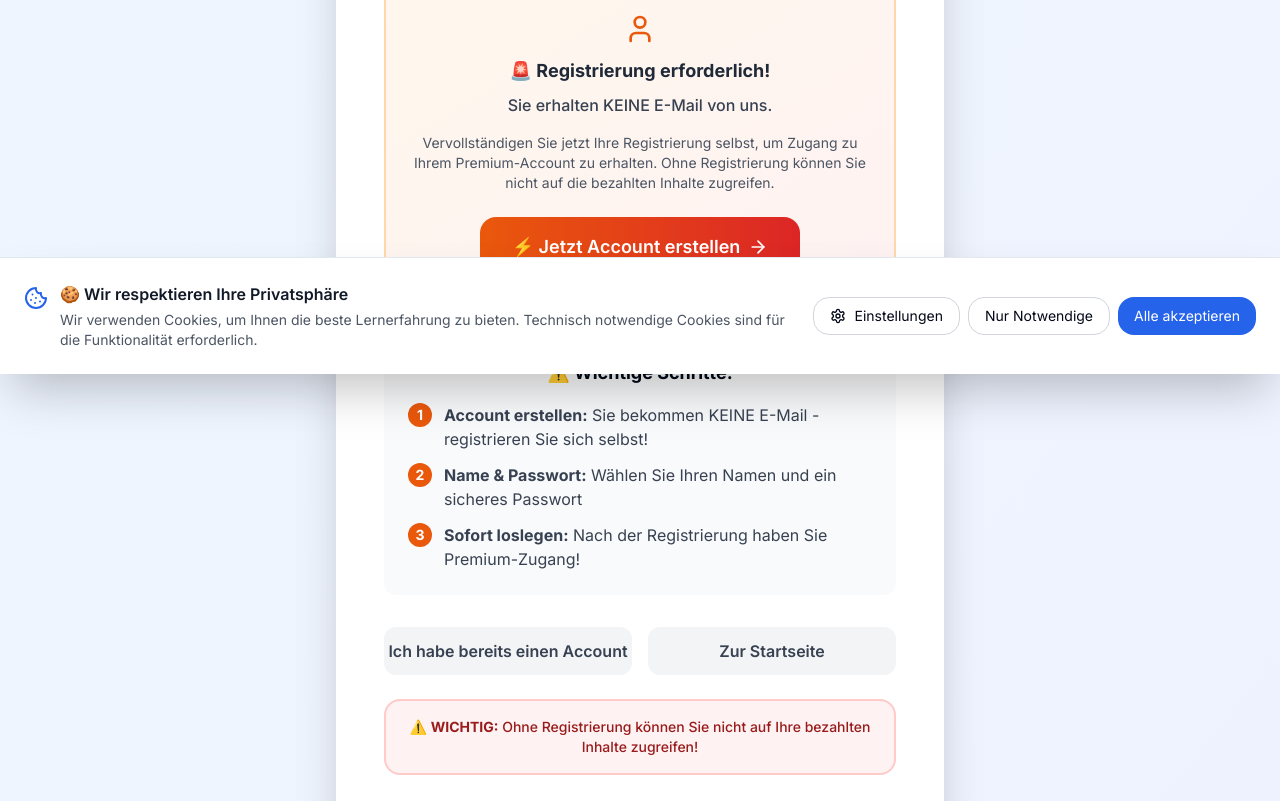
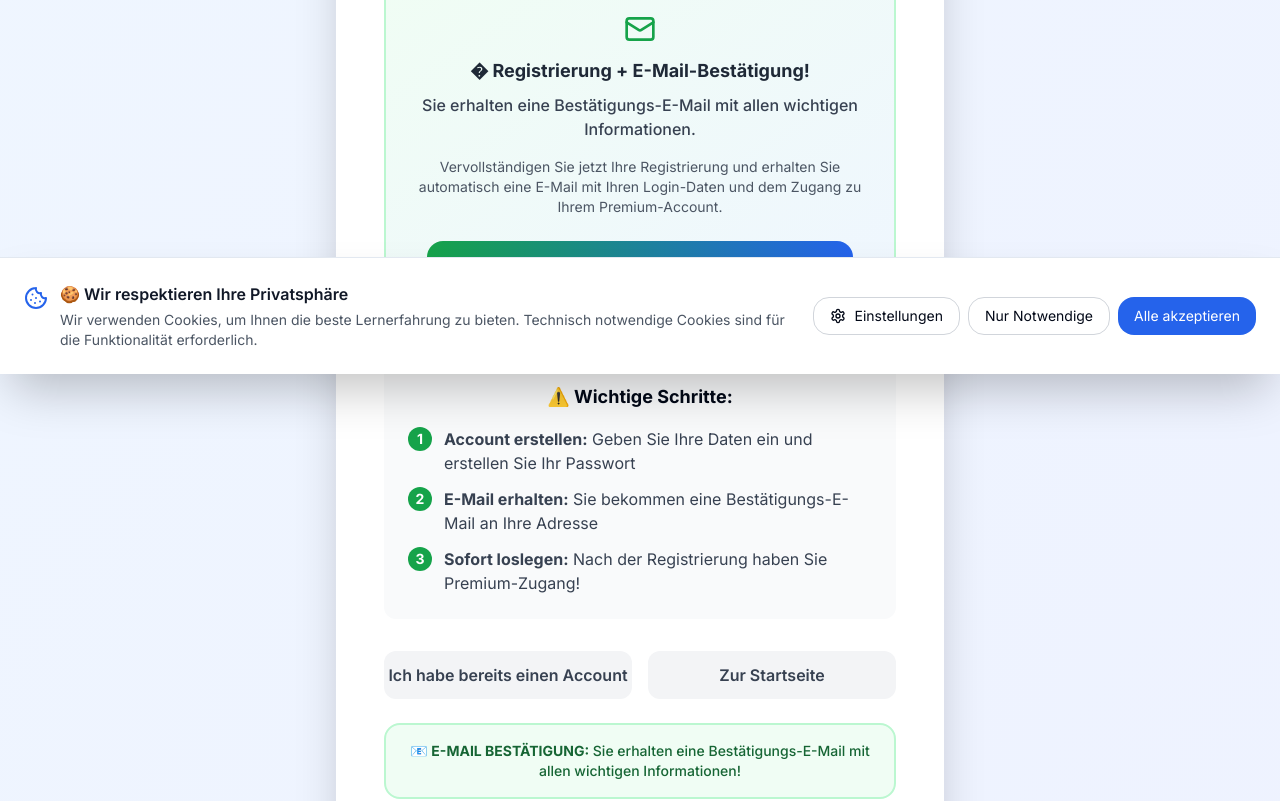
Before and after one commit to AlemW8/unternehmerschein-coach, a Next.js app: page /payment/success in a window 1280 px wide. Shown: the part 426-1227 px from the top of the page. Built offline with nearby package versions, Linux system fonts and the light colour scheme.

Commit message:
Fix JSON parsing error and restore email notifications

```diff
--- a/src/app/payment/success/page.tsx
+++ b/src/app/payment/success/page.tsx
@@ -83,9 +83,24 @@ export default function PaymentSuccessPage() {
         })
       })
 
-      const result = await response.json()
+      // Verbesserte Fehlerbehandlung für JSON-Parsing
+      let result
+      try {
+        const responseText = await response.text()
+        console.log('Response text:', responseText)
 
-      if (result.success) {
+        if (!responseText) {
+          throw new Error('Leere Antwort vom Server')
+        }
+
+        result = JSON.parse(responseText)
+      } catch (parseError) {
+        console.error('JSON Parse Error:', parseError)
+        setErrors({ general: 'Server-Antwort konnte nicht verarbeitet werden. Bitte versuchen Sie es erneut.' })
+        return
+      }
+
+      if (response.ok && result.success) {
         // DIREKTE ANMELDUNG - Keine NextAuth Komplikationen
         try {
           // 1. User-Daten im localStorage speichern
@@ -109,12 +124,12 @@ export default function PaymentSuccessPage() {
           }))
 
           // 3. Erfolgreiche Registrierung anzeigen
-          alert(`✅ Registrierung erfolgreich!\n\nSie sind jetzt eingeloggt als: ${userData.name}\nE-Mail: ${userData.email}\nStatus: ${userData.isPremium ? 'Premium' : 'Standard'}\n\nSie werden in 2 Sekunden weitergeleitet...`)
+          alert(`✅ Registrierung erfolgreich!\n\nSie sind jetzt eingeloggt als: ${userData.name}\nE-Mail: ${userData.email}\nStatus: ${userData.isPremium ? 'Premium' : 'Standard'}\n\nSie erhalten eine Bestätigungs-E-Mail an ${userData.email}\n\nSie werden in 3 Sekunden weitergeleitet...`)
 
           // 4. Router-basierte Weiterleitung ohne window.location
           setTimeout(() => {
             router.push('/learn?welcome=true')
-          }, 2000)
+          }, 3000)
 
         } catch (error) {
           console.error('Login error:', error)
@@ -174,15 +189,15 @@ export default function PaymentSuccessPage() {
                 initial={{ scale: 0 }}
                 animate={{ scale: 1 }}
                 transition={{ delay: 0.2, type: 'spring' }}
-                className="w-16 h-16 bg-orange-100 rounded-full flex items-center justify-center mx-auto mb-4"
+                className="w-16 h-16 bg-green-100 rounded-full flex items-center justify-center mx-auto mb-4"
               >
-                <User className="w-10 h-10 text-orange-600" />
+                <Mail className="w-10 h-10 text-green-600" />
               </motion.div>
               <h1 className="text-2xl font-bold text-gray-900 mb-2">
-                Account erstellen erforderlich! ⚠️
+                Account erstellen & E-Mail erhalten! ✅
               </h1>
               <p className="text-gray-600">
-                Sie erhalten keine E-Mail - registrieren Sie sich jetzt selbst
+                Sie erhalten eine Bestätigungs-E-Mail mit allen wichtigen Informationen
               </p>
             </div>
 
@@ -267,7 +282,7 @@ export default function PaymentSuccessPage() {
               <button
                 type="submit"
                 disabled={registering}
-                className="w-full bg-gradient-to-r from-orange-600 to-red-600 text-white font-semibold py-3 px-6 rounded-lg hover:from-orange-700 hover:to-red-700 transition-all duration-300 flex items-center justify-center gap-2 disabled:opacity-50"
+                className="w-full bg-gradient-to-r from-green-600 to-blue-600 text-white font-semibold py-3 px-6 rounded-lg hover:from-green-700 hover:to-blue-700 transition-all duration-300 flex items-center justify-center gap-2 disabled:opacity-50"
               >
                 {registering ? (
                   <>
@@ -276,7 +291,7 @@ export default function PaymentSuccessPage() {
                   </>
                 ) : (
                   <>
-                    Account erstellen & Einloggen
+                    📧 Account erstellen & E-Mail erhalten
                     <ArrowRight className="w-5 h-5" />
                   </>
                 )}
@@ -284,11 +299,11 @@ export default function PaymentSuccessPage() {
             </form>
 
             {/* Info */}
-            <div className="mt-6 p-4 bg-orange-50 border border-orange-200 rounded-lg">
-              <p className="text-sm text-orange-800">
-                <strong>⚡ Kein E-Mail-Versand!</strong><br />
-                Sie erhalten keine E-Mail von uns. Vervollständigen Sie die Registrierung selbst,
-                um sofortigen Zugriff auf alle Premium-Inhalte zu erhalten.
+            <div className="mt-6 p-4 bg-green-50 border border-green-200 rounded-lg">
+              <p className="text-sm text-green-800">
+                <strong>📧 E-Mail-Bestätigung!</strong><br />
+                Nach der Registrierung erhalten Sie eine Bestätigungs-E-Mail mit allen wichtigen Informationen
+                und Ihren Login-Daten für sofortigen Zugriff auf alle Premium-Inhalte.
               </p>
             </div>
           </motion.div>
@@ -323,24 +338,23 @@ export default function PaymentSuccessPage() {
             Willkommen bei FahrGewerbe Premium!
           </p>
 
-          {/* Registration Required - No Email */}
-          <div className="bg-gradient-to-br from-orange-50 to-red-50 border-2 border-orange-200 rounded-xl p-6 mb-8">
-            <User className="w-8 h-8 text-orange-600 mx-auto mb-3" />
+          {/* Registration Required - With Email */}
+          <div className="bg-gradient-to-br from-green-50 to-blue-50 border-2 border-green-200 rounded-xl p-6 mb-8">
+            <Mail className="w-8 h-8 text-green-600 mx-auto mb-3" />
             <p className="text-gray-800 font-bold mb-2 text-lg">
-              🚨 Registrierung erforderlich!
+              � Registrierung + E-Mail-Bestätigung!
             </p>
             <p className="text-gray-700 font-medium mb-4">
-              Sie erhalten KEINE E-Mail von uns.
+              Sie erhalten eine Bestätigungs-E-Mail mit allen wichtigen Informationen.
             </p>
             <p className="text-gray-600 text-sm mb-6">
-              Vervollständigen Sie jetzt Ihre Registrierung selbst, um Zugang zu Ihrem Premium-Account zu erhalten.
-              Ohne Registrierung können Sie nicht auf die bezahlten Inhalte zugreifen.
+              Vervollständigen Sie jetzt Ihre Registrierung und erhalten Sie automatisch eine E-Mail mit Ihren Login-Daten und dem Zugang zu Ihrem Premium-Account.
             </p>
             <button
               onClick={() => setShowRegistrationForm(true)}
-              className="bg-gradient-to-r from-orange-600 to-red-600 text-white font-semibold py-4 px-8 rounded-lg hover:from-orange-700 hover:to-red-700 transition-all duration-300 flex items-center justify-center gap-2 mx-auto text-lg"
+              className="bg-gradient-to-r from-green-600 to-blue-600 text-white font-semibold py-4 px-8 rounded-lg hover:from-green-700 hover:to-blue-700 transition-all duration-300 flex items-center justify-center gap-2 mx-auto text-lg"
             >
-              ⚡ Jetzt Account erstellen
+              📧 Account erstellen & E-Mail erhalten
               <ArrowRight className="w-5 h-5" />
             </button>
           </div>
@@ -350,23 +364,23 @@ export default function PaymentSuccessPage() {
             <h3 className="font-bold text-lg mb-4 text-center">⚠️ Wichtige Schritte:</h3>
             <div className="space-y-3">
               <div className="flex items-start gap-3">
-                <div className="w-6 h-6 bg-orange-600 text-white rounded-full flex items-center justify-center flex-shrink-0 font-bold text-sm">
+                <div className="w-6 h-6 bg-green-600 text-white rounded-full flex items-center justify-center flex-shrink-0 font-bold text-sm">
                   1
                 </div>
                 <p className="text-gray-700">
-                  <strong>Account erstellen:</strong> Sie bekommen KEINE E-Mail - registrieren Sie sich selbst!
+                  <strong>Account erstellen:</strong> Geben Sie Ihre Daten ein und erstellen Sie Ihr Passwort
                 </p>
               </div>
               <div className="flex items-start gap-3">
-                <div className="w-6 h-6 bg-orange-600 text-white rounded-full flex items-center justify-center flex-shrink-0 font-bold text-sm">
+                <div className="w-6 h-6 bg-green-600 text-white rounded-full flex items-center justify-center flex-shrink-0 font-bold text-sm">
                   2
                 </div>
                 <p className="text-gray-700">
-                  <strong>Name & Passwort:</strong> Wählen Sie Ihren Namen und ein sicheres Passwort
+                  <strong>E-Mail erhalten:</strong> Sie bekommen eine Bestätigungs-E-Mail an Ihre Adresse
                 </p>
               </div>
               <div className="flex items-start gap-3">
-                <div className="w-6 h-6 bg-orange-600 text-white rounded-full flex items-center justify-center flex-shrink-0 font-bold text-sm">
+                <div className="w-6 h-6 bg-green-600 text-white rounded-full flex items-center justify-center flex-shrink-0 font-bold text-sm">
                   3
                 </div>
                 <p className="text-gray-700">
@@ -393,9 +407,9 @@ export default function PaymentSuccessPage() {
           </div>
 
           {/* Important Warning */}
-          <div className="mt-6 p-4 bg-red-50 border-2 border-red-200 rounded-lg">
-            <p className="text-sm text-red-800 font-medium text-center">
-              ⚠️ <strong>WICHTIG:</strong> Ohne Registrierung können Sie nicht auf Ihre bezahlten Inhalte zugreifen!
+          <div className="mt-6 p-4 bg-green-50 border-2 border-green-200 rounded-lg">
+            <p className="text-sm text-green-800 font-medium text-center">
+              📧 <strong>E-MAIL BESTÄTIGUNG:</strong> Sie erhalten eine Bestätigungs-E-Mail mit allen wichtigen Informationen!
             </p>
           </div>
 
```
